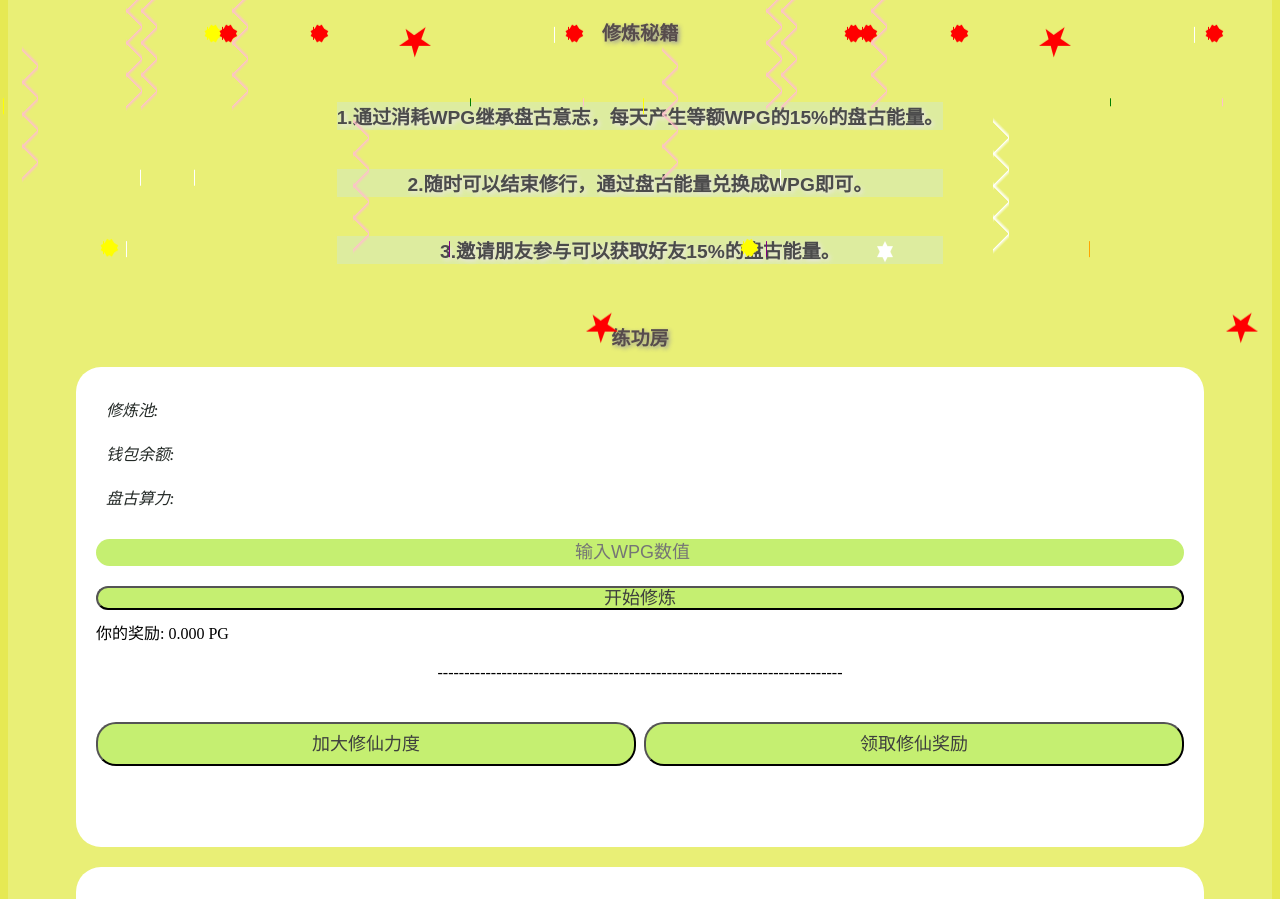
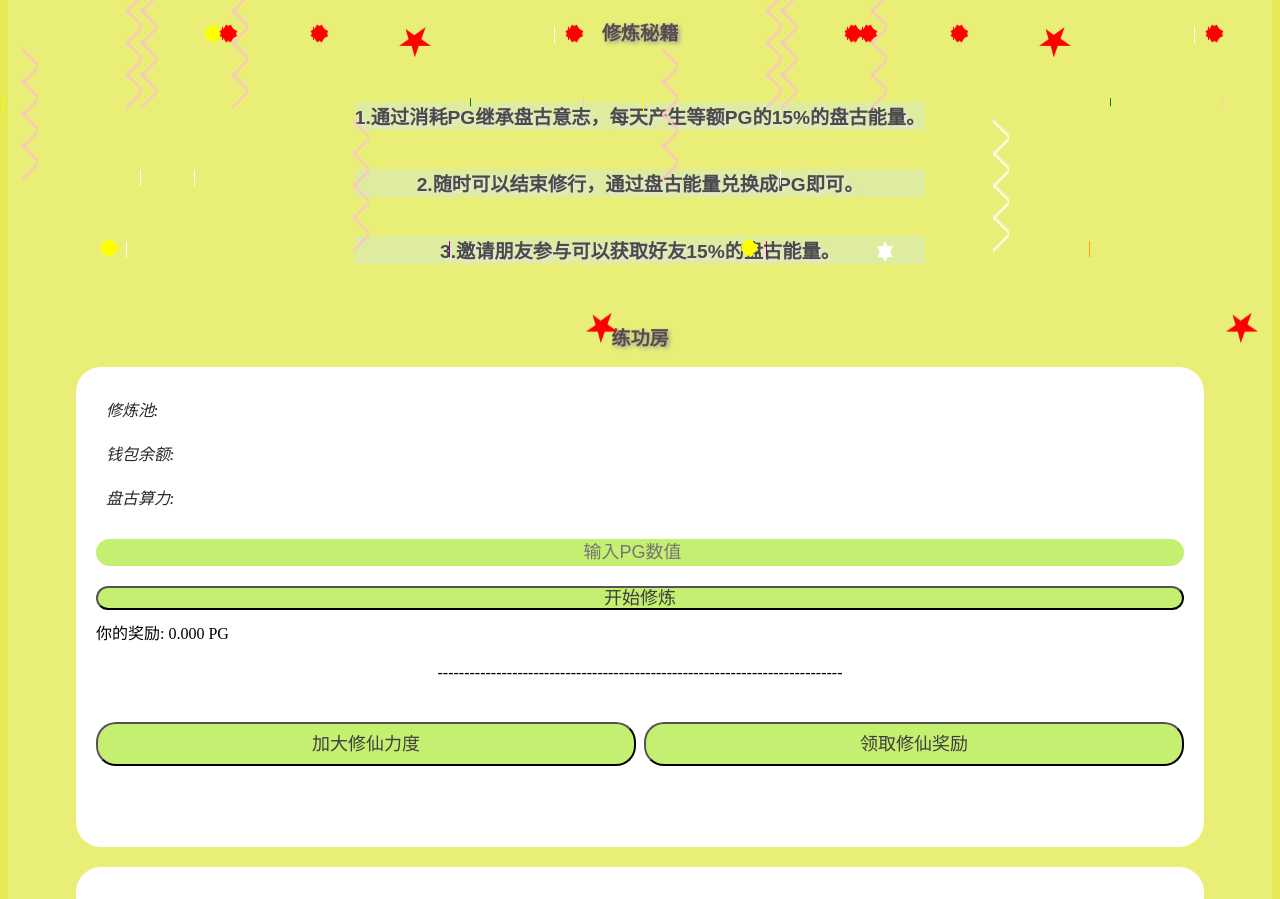
Before and after one commit to WebSiteLaunchPad/pgxiuxian, a plain HTML site: page index.html in a window 1280 px wide. Shown: the part 1071-1970 px from the top of the page. Drawn offline with nearby package versions, Linux system fonts and the light colour scheme; a script that the page names is missing.

Commit message:
Update index.html

```diff
--- a/index.html
+++ b/index.html
@@ -258,8 +258,8 @@
     <h2>修炼秘籍</h2>
     <section class="About">
         <span>
-        <p>1.通过消耗WPG继承盘古意志，每天产生等额WPG的15%的盘古能量。</p>
-        <p>2.随时可以结束修行，通过盘古能量兑换成WPG即可。</p>
+        <p>1.通过消耗PG继承盘古意志，每天产生等额PG的15%的盘古能量。</p>
+        <p>2.随时可以结束修行，通过盘古能量兑换成PG即可。</p>
         <p>3.邀请朋友参与可以获取好友15%的盘古能量。</p>
         </span>
     </section>
@@ -282,7 +282,7 @@
 
 
             <div class="button-container">
-                <input  id="price" type="number" class="input-box" placeholder="输入WPG数值" value="">
+                <input  id="price" type="number" class="input-box" placeholder="输入PG数值" value="">
                 <button onclick="go()" class="myinput">开始修炼</button>
             </div>
 
```
